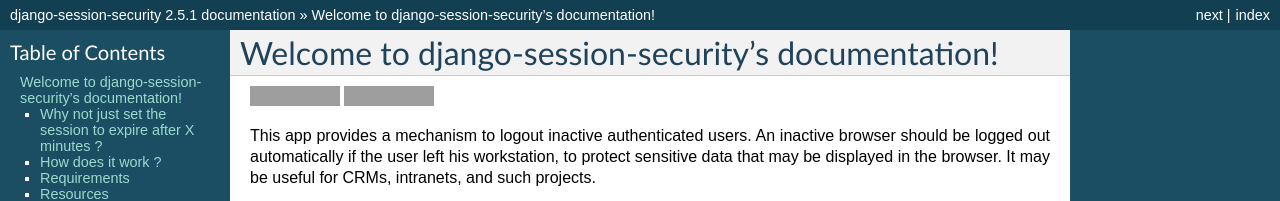
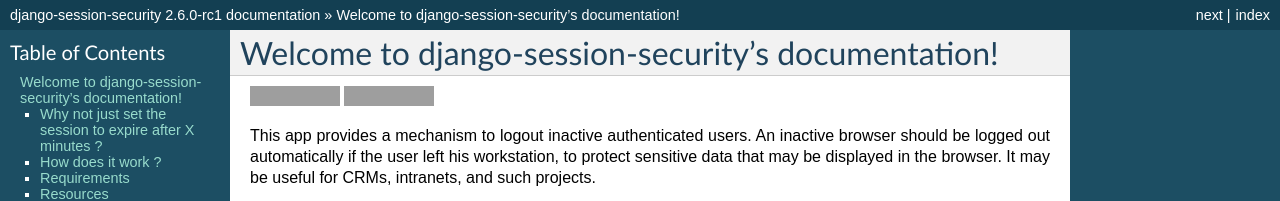
Before and after one commit to yourlabs/django-session-security, a Sphinx documentation site: the page built from docs/source/index.rst, in a window 1280 px wide and 900 px high. Shown: the top 201 px of the window. Built offline with Sphinx 7.4.7, drawn with Linux system fonts in a browser that asks for light colours; some of the changed text lies outside the part shown; grey boxes are pictures that could not be loaded.

Commit message:
Release 3.6.0-rc1

```diff
--- a/docs/source/conf.py
+++ b/docs/source/conf.py
@@ -76,9 +76,9 @@
 # built documents.
 #
 # The short X.Y version.
-version = '2.5'
+version = '2.6'
 # The full version, including alpha/beta/rc tags.
-release = '2.5.1'
+release = '2.6.0-rc1'
 
 # The language for content autogenerated by Sphinx. Refer to documentation
 # for a list of supported languages.
--- a/setup.py
+++ b/setup.py
@@ -42,7 +42,7 @@
 
 setup(
     name='django-session-security',
-    version='2.5.1',
+    version='2.6.0-rc1',
     description='Let the user secure his session for usage in public computers',
     author='James Pic',
     author_email='jamespic@gmail.com',
```
Also changed, not shown: 1 other file.
